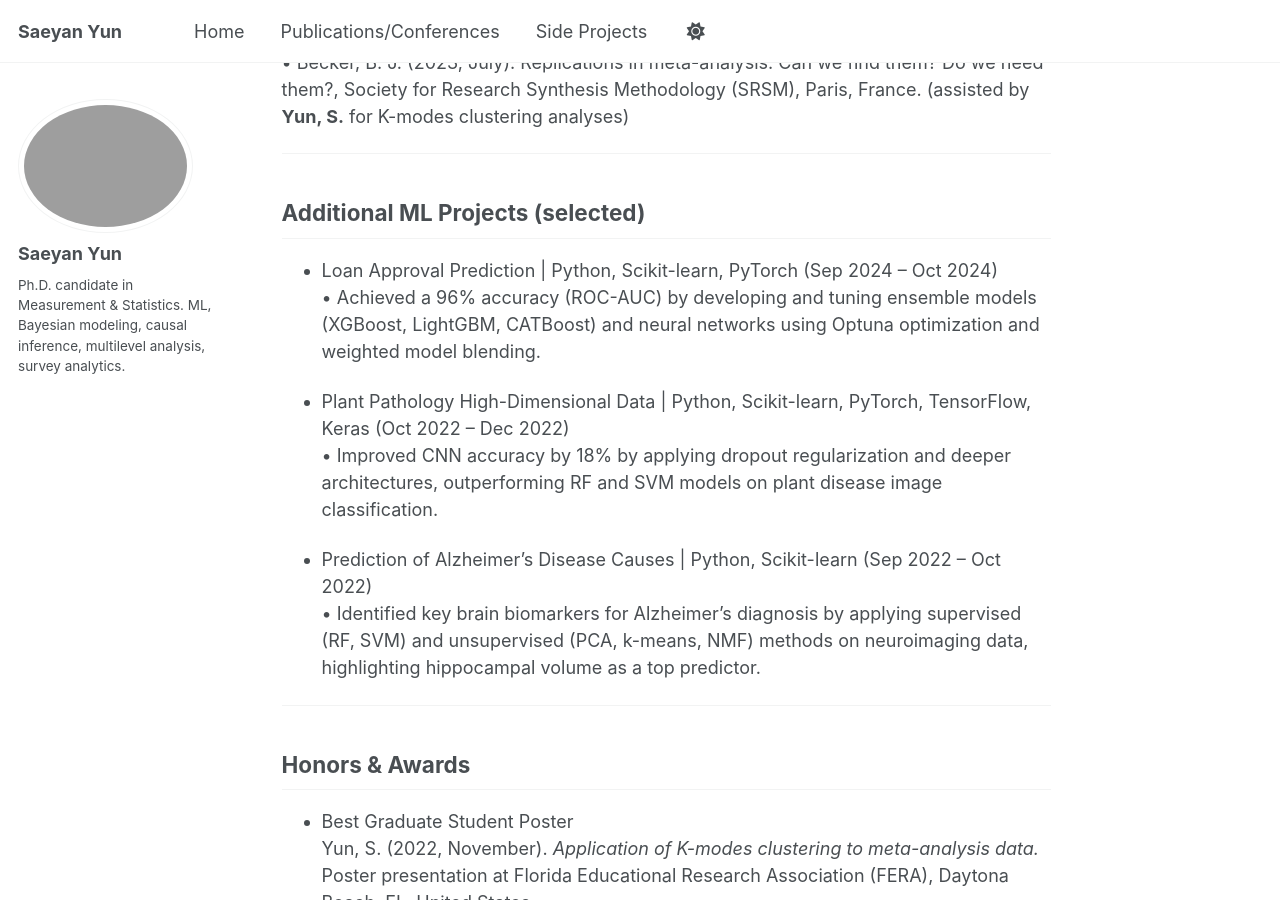
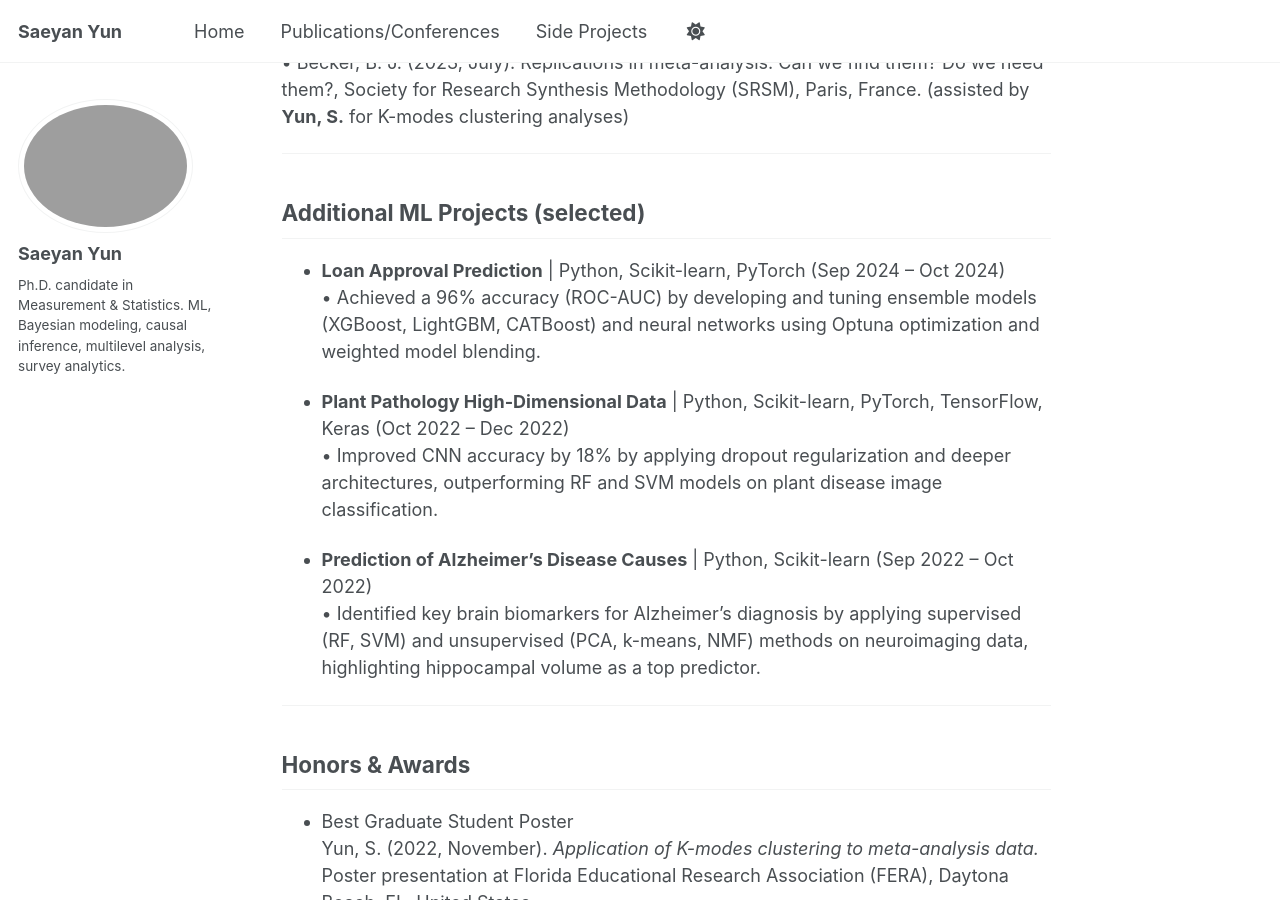
Before and after one commit to saeyanyun/saeyanyun.github.io, a Jekyll site: the page built from index.md, in a window 1280 px wide and 900 px high, scrolled down 2485 px. Built offline with Jekyll 4.4.1, drawn with Linux system fonts in a browser that asks for light colours; a script that is not in the unit is left out.

```diff
--- a/index.md
+++ b/index.md
@@ -61,13 +61,13 @@ I am currently working with [Dr. Betsy Jane Becker](https://scholar.google.com/c
 
 ## Additional ML Projects (selected)
 
-- Loan Approval Prediction | Python, Scikit-learn, PyTorch (Sep 2024 – Oct 2024)
+- **Loan Approval Prediction** | Python, Scikit-learn, PyTorch (Sep 2024 – Oct 2024)
   •	Achieved a 96% accuracy (ROC-AUC) by developing and tuning ensemble models (XGBoost, LightGBM, CATBoost) and neural networks using Optuna optimization and weighted model blending.
 
-- Plant Pathology High-Dimensional Data | Python, Scikit-learn, PyTorch, TensorFlow, Keras (Oct 2022 – Dec 2022)
+- **Plant Pathology High-Dimensional Data** | Python, Scikit-learn, PyTorch, TensorFlow, Keras (Oct 2022 – Dec 2022)
   •	Improved CNN accuracy by 18% by applying dropout regularization and deeper architectures, outperforming RF and SVM models on plant disease image classification.
 
-- Prediction of Alzheimer’s Disease Causes | Python, Scikit-learn (Sep 2022 – Oct 2022)
+- **Prediction of Alzheimer’s Disease Causes** | Python, Scikit-learn (Sep 2022 – Oct 2022)
   •	Identified key brain biomarkers for Alzheimer’s diagnosis by applying supervised (RF, SVM) and unsupervised (PCA, k-means, NMF) methods on neuroimaging data, highlighting hippocampal volume as a top predictor.
 
 ---
```
